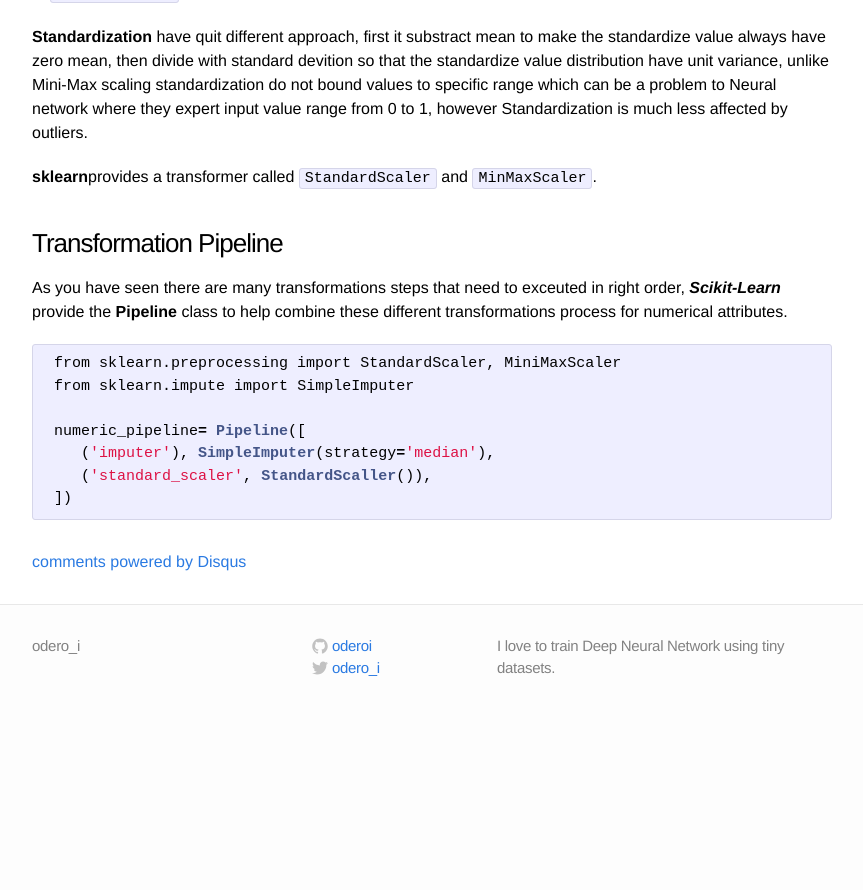
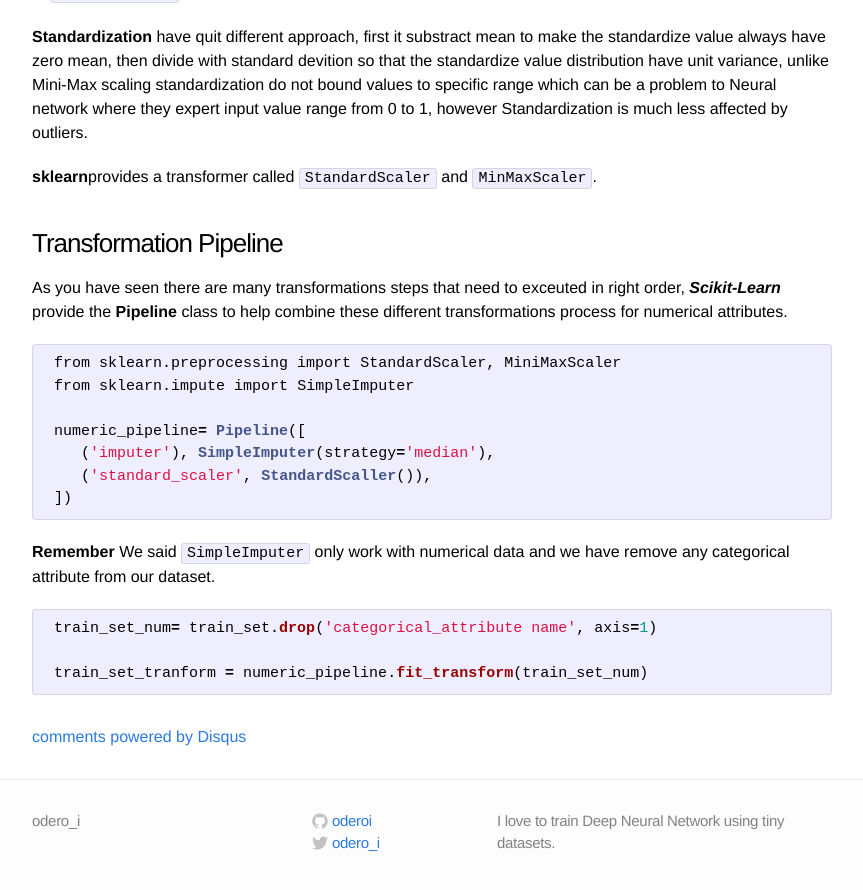
Before and after one commit to oderoi/oderoi.github.io, a Jekyll site: the page built from _posts/2023-08-03-Prepare the Data for Machine Learning Algorithms.markdown, in a window 1280 px wide and 900 px high, scrolled down 3794 px. Shown: the top 890 px of the window, without its empty margins (208-1071 px from the left). Built offline with Jekyll 4.4.1, drawn with Linux system fonts in a browser that asks for light colours; comment, search, counter and statistics services are not loaded; before the commit the page ends 4519 px from its top, so only the background shows below that.

Commit message:
Update 2023-08-03-Prepare the Data for Machine Learning Algorithms.markdown

````diff
--- a/_posts/2023-08-03-Prepare the Data for Machine Learning Algorithms.markdown
+++ b/_posts/2023-08-03-Prepare the Data for Machine Learning Algorithms.markdown
@@ -176,3 +176,10 @@ As you have seen there are many transformations steps that need to exceuted in r
     ('standard_scaler', StandardScaller()),
  ])
 ```
+**Remember** We said `SimpleImputer` only work with numerical data and we have remove any categorical attribute from our dataset.
+
+```python
+ train_set_num= train_set.drop('categorical_attribute name', axis=1)
+
+ train_set_tranform = numeric_pipeline.fit_transform(train_set_num)
+```
````
